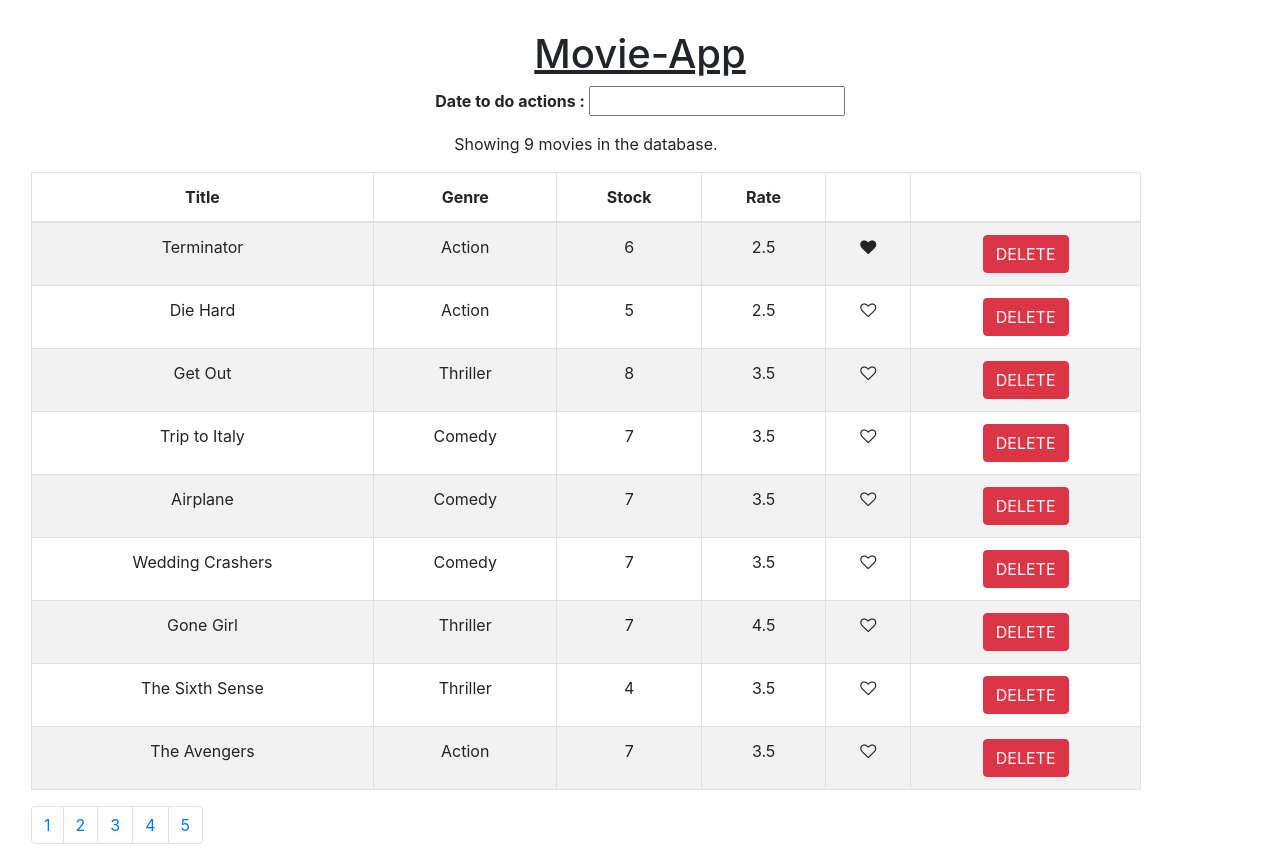
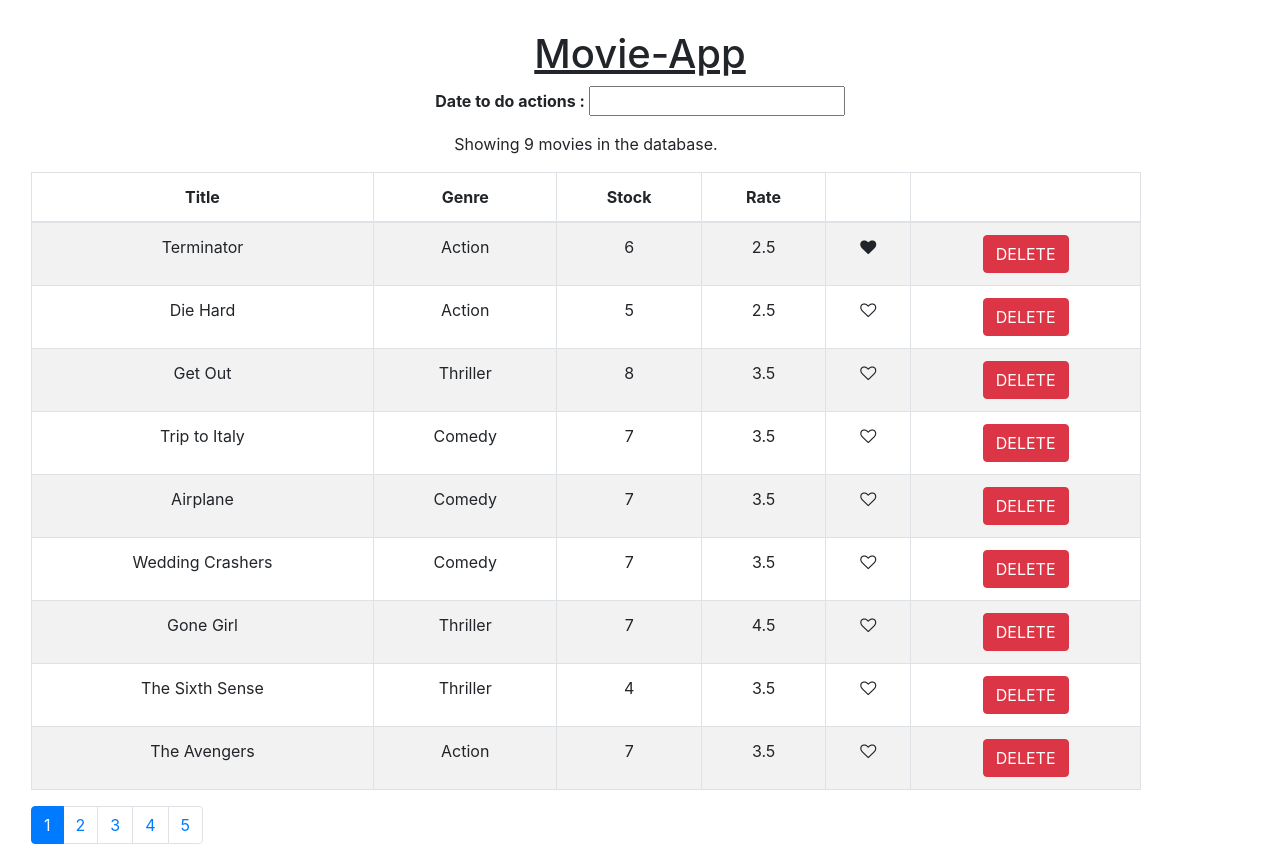
Before and after one commit to soniasoni04/movie-app, a React (Create React App) app: page / in a window 1280 px wide. Built offline with nearby package versions, Linux system fonts and the light colour scheme.

Commit message:
added current-page activation

```diff
--- a/src/components/common/pagination.js
+++ b/src/components/common/pagination.js
@@ -2,21 +2,28 @@ import React, { Component } from "react";
 import _ from "lodash";
 
 class Pagination extends Component {
-  // state = {  }
   render() {
-    const { count, pageSize } = this.props;
+    const { count, pageSize, currentPage, onPageChange } = this.props;
+    console.log("current page: ", currentPage);
     const pagesCount = Math.ceil(count / pageSize);
     if (pagesCount === 1) return null;
-    console.log("PagesCount: ", pagesCount);
+    //console.log("PagesCount: ", pagesCount);
     const pages = _.range(1, pagesCount + 1);
-    console.log("pages: ", pages);
+    //console.log("pages: ", pages);
 
     return (
       <nav>
         <ul className="pagination">
           {pages.map(page => (
-            <li key={page} className="page-item">
-              <a className="page-link">{page}</a>
+            <li
+              key={page}
+              className={
+                currentPage === page ? "page-item active" : "page-item"
+              }
+            >
+              <a className="page-link" onClick={() => onPageChange(page)}>
+                {page}
+              </a>
             </li>
           ))}
         </ul>
--- a/src/components/movies.js
+++ b/src/components/movies.js
@@ -6,7 +6,8 @@ import Pagination from "./common/pagination";
 class Movies extends Component {
   state = {
     movies: getMovies(),
-    pageSize: 2
+    pageSize: 2,
+    currentPage: 1
   };
 
   handleDelete = id => {
@@ -27,11 +28,12 @@ class Movies extends Component {
   };
 
   handlePageChange = page => {
-    console.log("page:", page);
+    //console.log("page:", page);
+    this.setState({ currentPage: page });
   };
 
   render() {
-    const { movies, pageSize } = this.state;
+    const { movies, pageSize, currentPage } = this.state;
     return (
       <main className="container m-3">
         <div>
@@ -79,6 +81,7 @@ class Movies extends Component {
           count={movies.length}
           pageSize={pageSize}
           onPageChange={this.handlePageChange}
+          currentPage={currentPage}
         />
       </main>
     );
```
